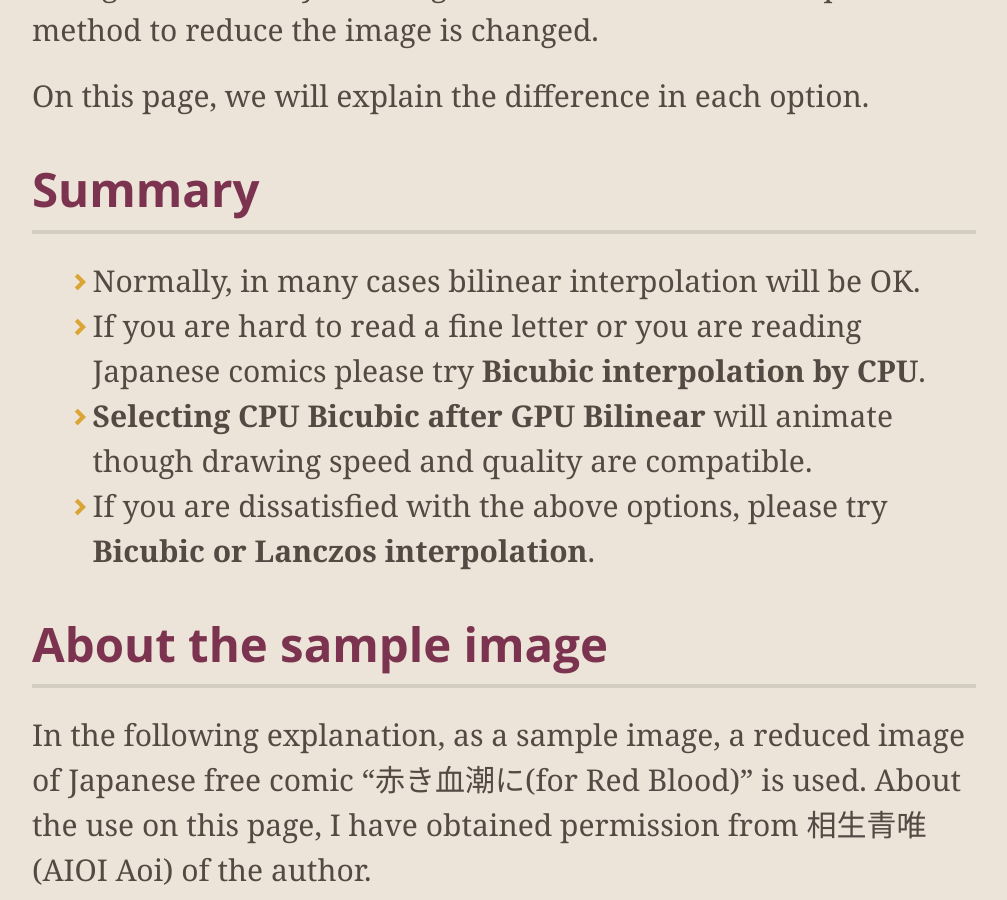
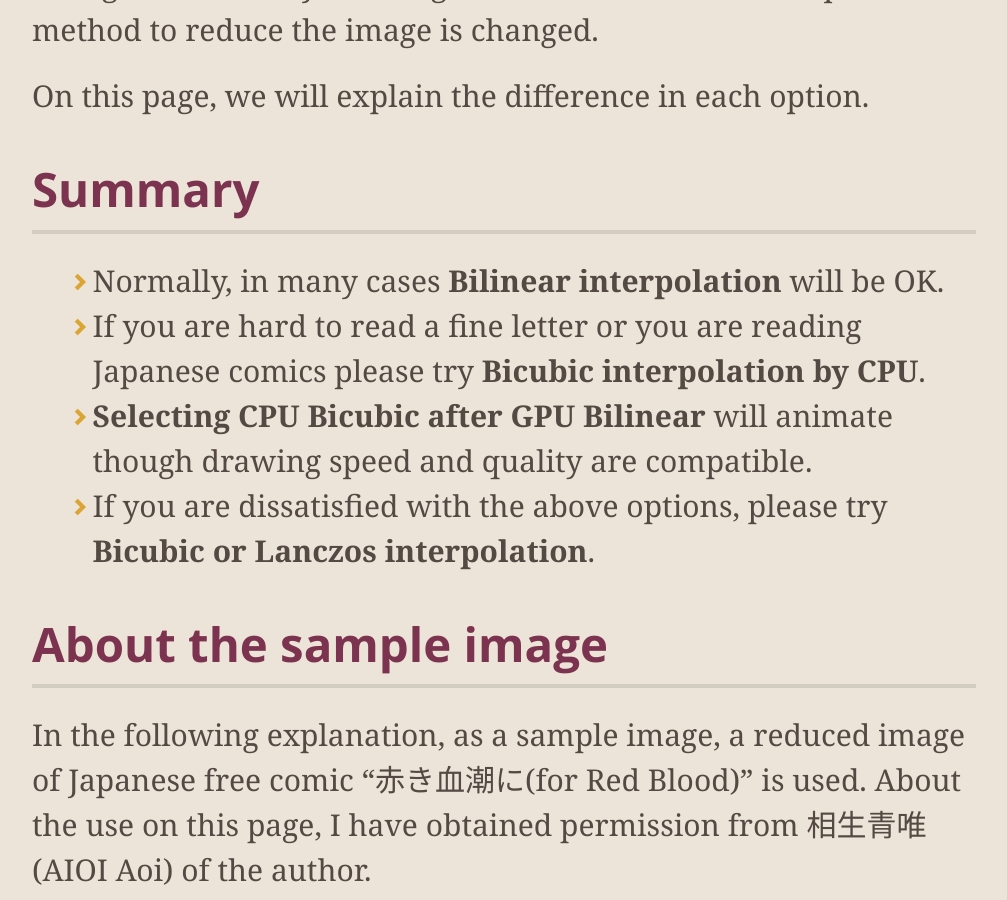
Before and after one commit to kanryu/quickviewer, a Jekyll site: the page built from docs/shader.md, in a window 1280 px wide and 900 px high, scrolled down 485 px. Shown: the whole window, without its empty margins (136-1143 px from the left). Built offline with Jekyll 4.4.1, drawn with Linux system fonts in a browser that asks for light colours; nearby versions of some CDN libraries; comment, search, counter and statistics services are not loaded; our own code applies the rules of GitHub Pages for plain Markdown files.

```diff
--- a/docs/shader.md
+++ b/docs/shader.md
@@ -14,7 +14,7 @@ On this page, we will explain the difference in each option.
 
 ## Summary
 
-- Normally, in many cases bilinear interpolation will be OK.
+- Normally, in many cases **Bilinear interpolation** will be OK.
 - If you are hard to read a fine letter or you are reading Japanese comics please try **Bicubic interpolation by CPU**.
 - **Selecting CPU Bicubic after GPU Bilinear** will animate though drawing speed and quality are compatible.
 - If you are dissatisfied with the above options, please try **Bicubic or Lanczos interpolation**.
```
